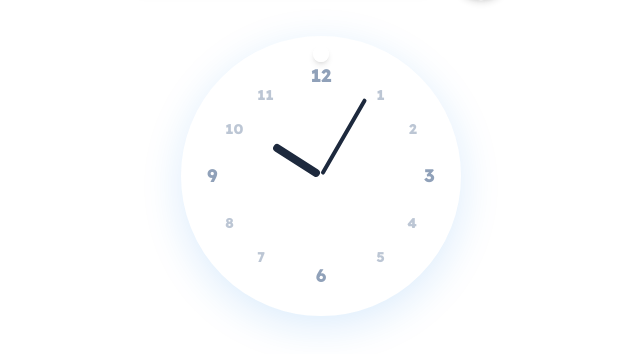
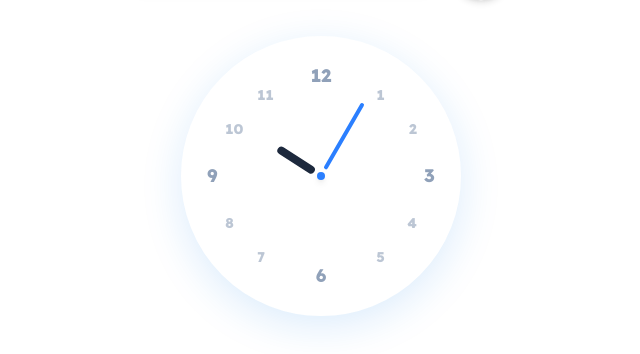
Before and after one commit to DDeme/Clock-Mind-Fun-Time-Learning, a React (Vite) app: page / in a window 1280 px wide. Shown: the part 180-534 px from the top of the page, without its empty margins (319-959 px from the left). Built offline with nearby package versions, Linux system fonts and the light colour scheme.

Commit message:
refactor: Extract AnalogClock and Answers subcomponents
Splits AnalogClock into ClockHands, Dial, and CenterPin components. Extracts MultipleChoice from Answers component. Moves rotation calculations into ClockHands component and updates styling colors.

```diff
--- a/src/components/AnalogClock/AnalogClock.tsx
+++ b/src/components/AnalogClock/AnalogClock.tsx
@@ -1,4 +1,6 @@
 import React from "react";
+import { ClockHands } from "./ClockHands";
+import { Dial } from "./Dial";
 
 type AnalogClockProps = {
   hours: number;
@@ -12,74 +14,15 @@ export const AnalogClock: React.FC<AnalogClockProps> = ({
   size = 280,
 }) => {
   // Calculate rotations
-  const minuteRotation = minutes * 6; // 360 / 60
-  const hourRotation = (hours % 12) * 30 + minutes * 0.5; // 360 / 12 + 30 / 60 per minute
 
   return (
     <div
       className="relative rounded-full border-10 border-white  bg-white  clock-shadow flex items-center justify-center transition-all duration-500 ease-in-out"
       style={{ width: size, height: size }}
     >
-      {/* Numbers */}
-      <div className="absolute inset-4 text-slate-400 font-extrabold text-lg select-none">
-        <span className="absolute top-0 left-1/2 -translate-x-1/2">12</span>
-        <span className="absolute right-0 top-1/2 -translate-y-1/2">3</span>
-        <span className="absolute bottom-0 left-1/2 -translate-x-1/2">6</span>
-        <span className="absolute left-0 top-1/2 -translate-y-1/2">9</span>
+      <Dial />
 
-        {/* Subtle intermediate numbers */}
-        {[
-          { num: 1, position: "top-[10%] right-[22%]" },
-          { num: 2, position: "top-[25%] right-[8%]" },
-          { num: 4, position: "bottom-[25%] right-[8%]" },
-          { num: 5, position: "bottom-[10%] right-[22%]" },
-          { num: 7, position: "bottom-[10%] left-[22%]" },
-          { num: 8, position: "bottom-[25%] left-[8%]" },
-          { num: 10, position: "top-[25%] left-[8%]" },
-          { num: 11, position: "top-[10%] left-[22%]" },
-        ].map(({ num, position }) => (
-          <span key={num} className={`absolute ${position} text-sm opacity-60`}>
-            {num}
-          </span>
-        ))}
-      </div>
-
-      {/* Clock Hands Container */}
-      <div className="relative w-full h-full flex justify-center">
-        {/* Minute Hand */}
-        <div
-          className="absolute w-1.5 rounded-full  origin-bottom transition-transform duration-700 ease-out"
-          style={{
-            height: "50%",
-            transform: `rotate(${minuteRotation}deg)`,
-            // top: "50%",
-          }}
-        >
-          <div className="absolute w-1 h-8/12 rounded-full bg-slate-800 bottom-0 left-1/2 -translate-x-1/2 z-10 mb-0.5"></div>
-        </div>
-        {/* <div
-          className="absolute w-1.5 rounded-full bg-slate-800 origin-bottom transition-transform duration-700 ease-out"
-          style={{
-            height: size * 0.35,
-            transform: `translateY(-50%) rotate(${minuteRotation}deg)`,
-            top: "50%",
-          }}
-        /> */}
-
-        {/* Hour Hand */}
-        <div
-          className="absolute w-2 rounded-full  origin-bottom transition-transform duration-700 ease-out"
-          style={{
-            transform: `rotate(${hourRotation}deg)`,
-            height: "50%",
-          }}
-        >
-          <div className="absolute w-2 h-5/12 rounded-full bg-slate-800 bottom-0 left-1/2 -translate-x-1/2 z-10 mb-0.5"></div>
-        </div>
-
-        {/* Center Pin */}
-        <div className="absolute w-4 h-4 bg-primary border-4 border-white  rounded-full z-10 shadow-md" />
-      </div>
+      <ClockHands hours={hours} minutes={minutes} />
     </div>
   );
 };
--- /dev/null
+++ b/src/components/AnalogClock/CenterPin.tsx
@@ -0,0 +1,5 @@
+import React from "react";
+
+export const CenterPin: React.FC = () => (
+  <div className="absolute w-2 h-2 bg-blue-500 top-1/2 left-1/2 -translate-x-1/2 -translate-y-1/2 rounded-full z-10 shadow-md" />
+);
--- /dev/null
+++ b/src/components/AnalogClock/ClockHands.tsx
@@ -0,0 +1,47 @@
+import React, { useEffect } from "react";
+import { CenterPin } from "./CenterPin";
+
+type ClockHandsProps = {
+  minutes: number;
+  hours: number;
+};
+
+export const ClockHands: React.FC<ClockHandsProps> = ({ minutes, hours }) => {
+  const [minuteRotation, setMinuteRotation] = React.useState(0);
+  const [hourRotation, setHourRotation] = React.useState(12);
+
+  useEffect(() => {
+    setHourRotation((hours % 12) * 30 + minutes * 0.5);
+  }, [hours, minutes]);
+
+  useEffect(() => {
+    setMinuteRotation(minutes * 6);
+  }, [minutes]);
+
+  return (
+    <div className="relative w-full h-full flex justify-center">
+      {/* Minute Hand */}
+      <div
+        className="absolute w-1.5 rounded-full  origin-bottom transition-transform duration-700 ease-out"
+        style={{
+          height: "50%",
+          transform: `rotate(${minuteRotation}deg)`,
+        }}
+      >
+        <div className="absolute w-1 h-7/12 rounded-full bg-blue-500 bottom-0 left-1/2 -translate-x-1/2 z-10 mb-2"></div>
+      </div>
+
+      <div
+        className="absolute w-2 rounded-full  origin-bottom transition-transform duration-700 ease-out"
+        style={{
+          transform: `rotate(${hourRotation}deg)`,
+          height: "50%",
+        }}
+      >
+        <div className="absolute w-2 h-4/12 rounded-full bg-slate-800 bottom-0 left-1/2 -translate-x-1/2 z-10 mb-2"></div>
+      </div>
+
+      <CenterPin />
+    </div>
+  );
+};
--- /dev/null
+++ b/src/components/AnalogClock/Dial.tsx
@@ -0,0 +1,26 @@
+import React from "react";
+
+export const Dial: React.FC = () => (
+  <div className="absolute inset-4 text-slate-400 font-extrabold text-lg select-none">
+    <span className="absolute top-0 left-1/2 -translate-x-1/2">12</span>
+    <span className="absolute right-0 top-1/2 -translate-y-1/2">3</span>
+    <span className="absolute bottom-0 left-1/2 -translate-x-1/2">6</span>
+    <span className="absolute left-0 top-1/2 -translate-y-1/2">9</span>
+
+    {/* Subtle intermediate numbers */}
+    {[
+      { num: 1, position: "top-[10%] right-[22%]" },
+      { num: 2, position: "top-[25%] right-[8%]" },
+      { num: 4, position: "bottom-[25%] right-[8%]" },
+      { num: 5, position: "bottom-[10%] right-[22%]" },
+      { num: 7, position: "bottom-[10%] left-[22%]" },
+      { num: 8, position: "bottom-[25%] left-[8%]" },
+      { num: 10, position: "top-[25%] left-[8%]" },
+      { num: 11, position: "top-[10%] left-[22%]" },
+    ].map(({ num, position }) => (
+      <span key={num} className={`absolute ${position} text-sm opacity-60`}>
+        {num}
+      </span>
+    ))}
+  </div>
+);
--- a/src/components/Answers/Answers.tsx
+++ b/src/components/Answers/Answers.tsx
@@ -1,5 +1,6 @@
 import React from "react";
 import type { QuestionType } from "../Game/Game";
+import { MultipleChoice } from "./MultipleChoice";
 
 type AnswersProps = {
   mode: QuestionType;
@@ -24,28 +25,11 @@ export const Answers: React.FC<AnswersProps> = ({
 }) => (
   <>
     {mode === "multiple-choice" ? (
-      <div className="grid grid-cols-2 gap-4 w-full mb-12">
-        {options.map((option) => (
-          <button
-            key={option}
-            onClick={() => onSelectOption(option)}
-            className={`
-                  p-6 rounded-2xl border-2 transition-all duration-200 active:scale-95 text-center
-                  ${
-                    selectedOption === option
-                      ? "bg-primary/5 border-primary shadow-md ring-4 ring-primary/10"
-                      : "bg-white  border-slate-100  shadow-sm hover:border-primary/40"
-                  }
-                `}
-          >
-            <span
-              className={`text-3xl font-bold ${selectedOption === option ? "text-primary" : "text-slate-700"}`}
-            >
-              {option}
-            </span>
-          </button>
-        ))}
-      </div>
+      <MultipleChoice
+        options={options}
+        selectedOption={selectedOption}
+        onSelectOption={onSelectOption}
+      />
     ) : (
       <div className="w-full bg-white  rounded-2xl p-6 shadow-xl border border-primary/5 mb-12">
         <div className="flex items-center justify-center gap-4">
--- /dev/null
+++ b/src/components/Answers/MultipleChoice.tsx
@@ -0,0 +1,36 @@
+import React from "react";
+
+type MultipleChoiceProps = {
+  options: string[];
+  selectedOption: string | null;
+  onSelectOption: (option: string) => void;
+};
+
+export const MultipleChoice: React.FC<MultipleChoiceProps> = ({
+  options,
+  selectedOption,
+  onSelectOption,
+}) => (
+  <div className="grid grid-cols-2 gap-4 w-full mb-12">
+    {options.map((option) => (
+      <button
+        key={option}
+        onClick={() => onSelectOption(option)}
+        className={`
+                  p-6 rounded-2xl border-2 transition-all duration-200 active:scale-95 text-center
+                  ${
+                    selectedOption === option
+                      ? "bg-primary/5 border-primary shadow-md ring-4 ring-blue-200/10"
+                      : "bg-white  border-slate-100  shadow-sm hover:border-blue-500/40"
+                  }
+                `}
+      >
+        <span
+          className={`text-3xl font-bold ${selectedOption === option ? "text-primary" : "text-slate-700"}`}
+        >
+          {option}
+        </span>
+      </button>
+    ))}
+  </div>
+);
--- a/src/components/Game/Game.tsx
+++ b/src/components/Game/Game.tsx
@@ -1,4 +1,4 @@
-import React, { useState, useEffect, useCallback } from "react";
+import { useState, useEffect, useCallback } from "react";
 import { AnalogClock } from "../AnalogClock/AnalogClock";
 import { MascotBubble } from "../MascotBubble/MascotBubble";
 import { Answers } from "../Answers";
@@ -156,7 +156,7 @@ export const Game = () => {
                     : !userInputHours || !userInputMinutes
                 )
                   ? "bg-slate-200 text-slate-400 cursor-not-allowed"
-                  : "bg-primary hover:bg-primary/90 text-white shadow-primary/30 active:translate-y-1 active:shadow-none"
+                  : "bg-blue-500 hover:bg-blue-600 text-white shadow-blue-500/30 active:translate-y-1 active:shadow-none"
               }
             `}
           >
```
